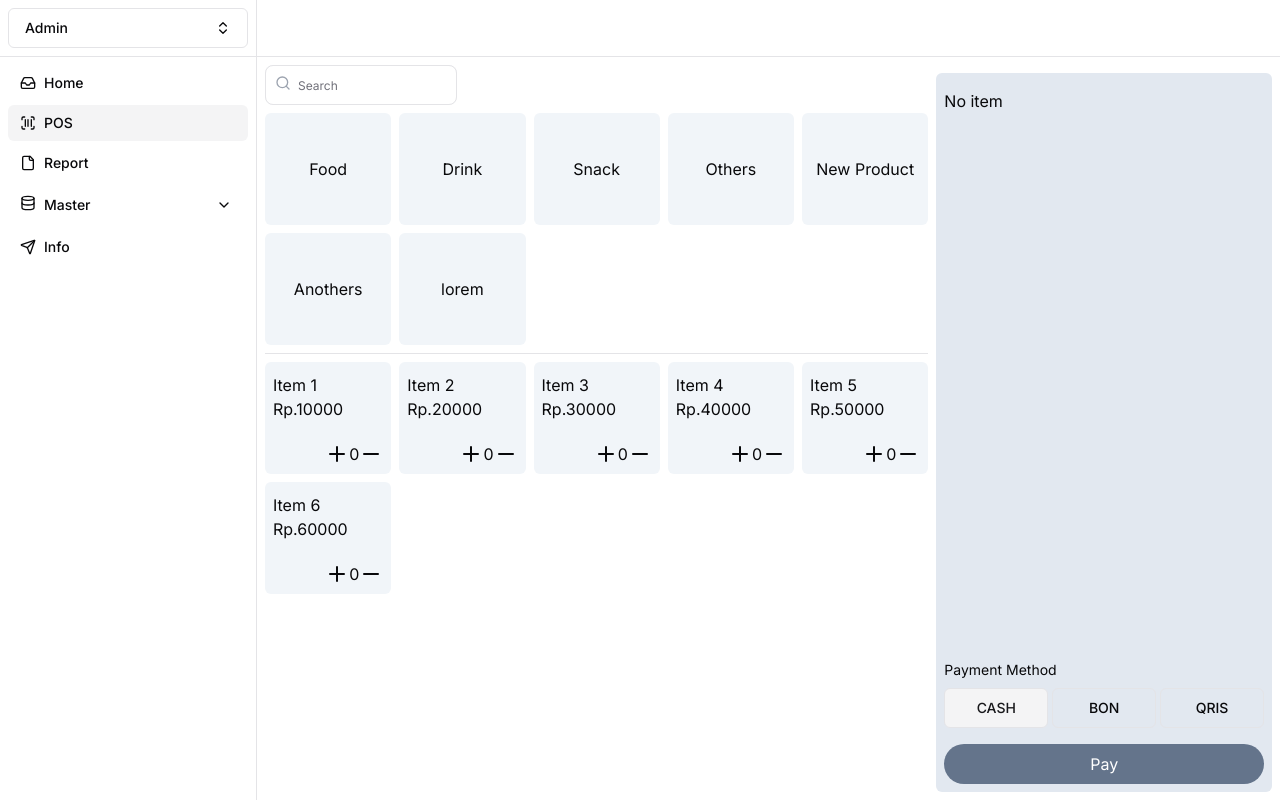
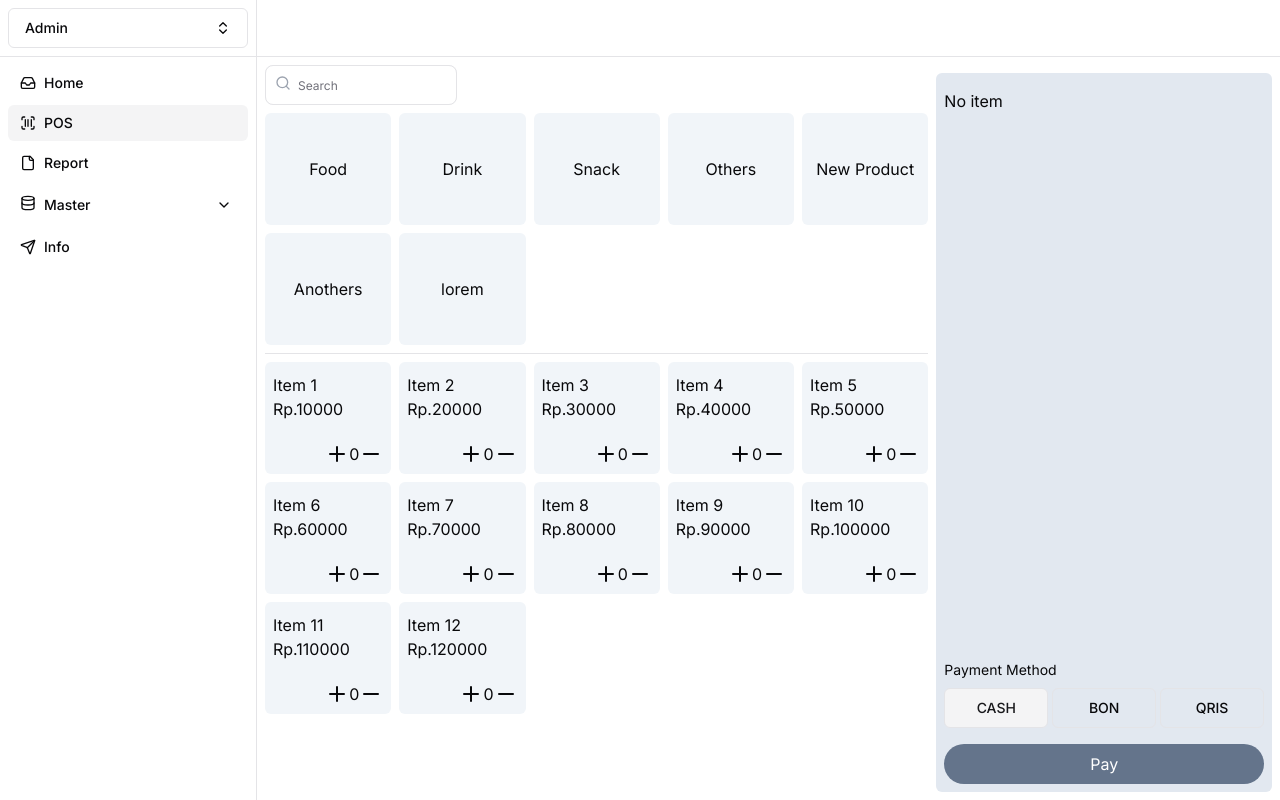
Before and after one commit to nur-wahid123/next-sosmed-fe, a Next.js app: page /dashboard/pos in a window 1280 px wide. Built offline with nearby package versions, Linux system fonts and the light colour scheme.

Commit message:
fix:tweaking jotai

```diff
--- a/src/app/layout.tsx
+++ b/src/app/layout.tsx
@@ -16,7 +16,7 @@ export default function RootLayout({
 }>) {
   return (
     <html lang="en">
-      <body className={`${inter.className} min-h-screen`}>{children}</body>
-    </html>
+        <body className={`${inter.className} min-h-screen`}>{children}</body>
+      </html>
   );
 }
--- a/src/components/pos/cart.tsx
+++ b/src/components/pos/cart.tsx
@@ -7,7 +7,7 @@ export default function Cart() {
     const selectedItems = useAtomValue(selectedItemsAtom);
   return (
     <div className='flex flex-col gap-2 h-full'>
-           <div className='max-h-60 overflow-y-auto'>
+           <div className='max-h-[55vh] overflow-y-auto'>
             <ul className='flex flex-col gap-2'>
                 {selectedItems.map((item, index) => (
                     <li key={item.name} className='flex p-2 justify-between items-center bg-slate-200 rounded-md'>
--- a/src/components/pos/items-box.tsx
+++ b/src/components/pos/items-box.tsx
@@ -48,6 +48,48 @@ const items = [
         quantity: 0,
         category: "others"
     },
+    {
+        id: 7,
+        name: "Item 7",
+        price: 70000,
+        quantity: 0,
+        category: "others"
+    },
+    {
+        id: 8,
+        name: "Item 8",
+        price: 80000,
+        quantity: 0,
+        category: "others"
+    },
+    {
+        id: 9,
+        name: "Item 9",
+        price: 90000,
+        quantity: 0,
+        category: "others"
+    },
+    {
+        id: 10,
+        name: "Item 10",
+        price: 100000,
+        quantity: 0,
+        category: "others"
+    },
+    {
+        id: 11,
+        name: "Item 11",
+        price: 110000,
+        quantity: 0,
+        category: "others"
+    },
+    {
+        id: 12,
+        name: "Item 12",
+        price: 120000,
+        quantity: 0,
+        category: "others"
+    },
 ]
 
 export default function ItemsBox() {
```
